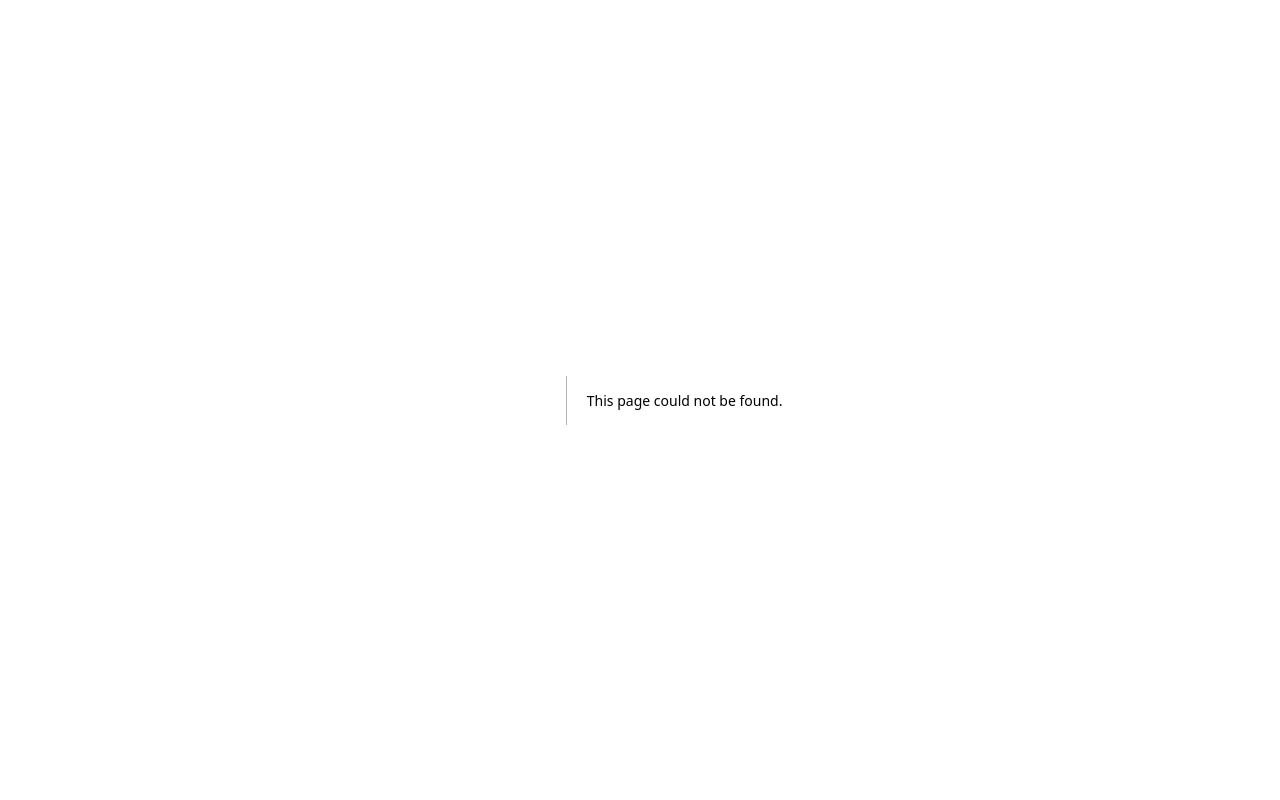
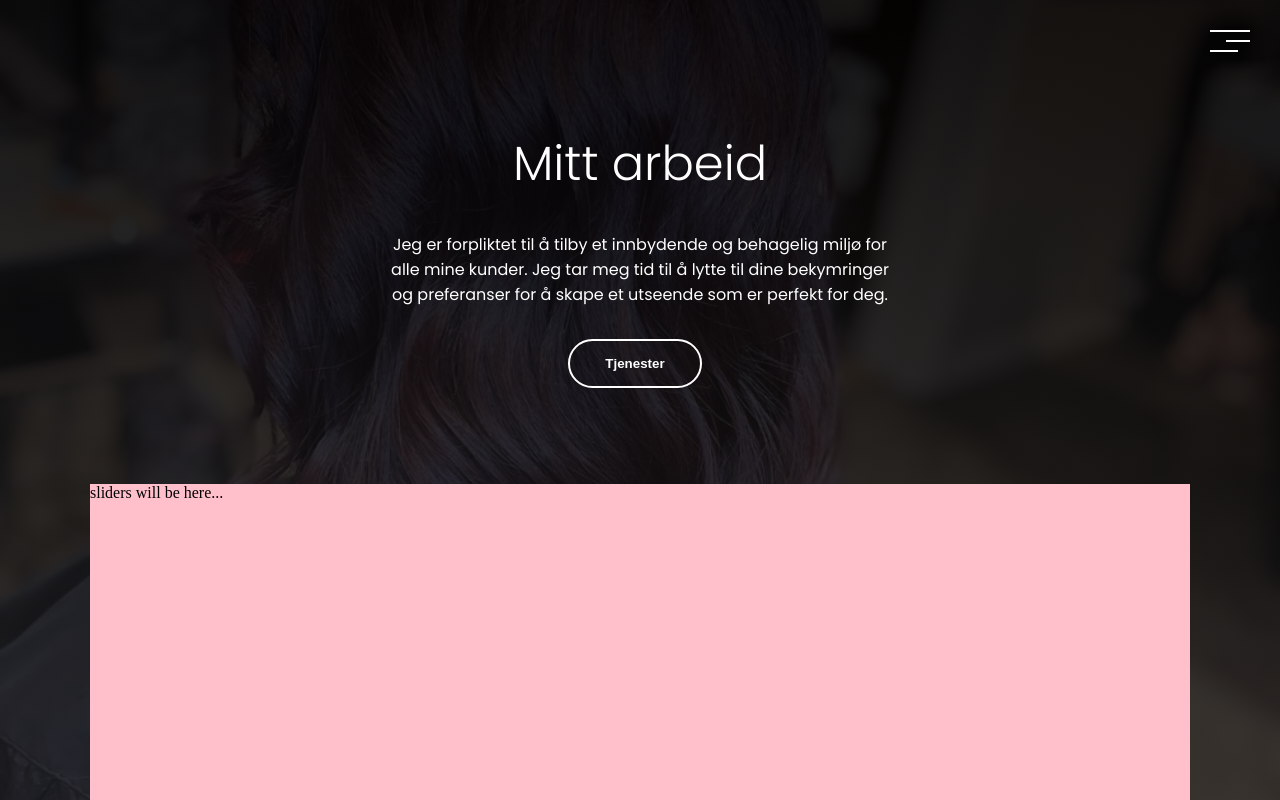
Before and after one commit to sergeiThe/zhanna-dart-site, a Next.js app: page /arbeid in a window 1280 px wide. Before the commit this address had no page. Built offline with nearby package versions, Linux system fonts and the light colour scheme.

Commit message:
work page start

```diff
--- a/components/Menu.jsx
+++ b/components/Menu.jsx
@@ -26,14 +26,17 @@ function Menu() {
                         <Link href="/om-meg" onClick={toggleHandler}>
                             <li className="nav-item">Om meg</li>
                         </Link>
-                        <Link href="/om-meg" onClick={toggleHandler}>
+                        <Link href="/arbeid" onClick={toggleHandler}>
                             <li className="nav-item">Mitt arbeid</li>
                         </Link>
-                        <Link href="/om-meg" onClick={toggleHandler}>
+                        <Link href="/tjenester" onClick={toggleHandler}>
                             <li className="nav-item">Tjenester</li>
                         </Link>
-                        <Link href="/om-meg" onClick={toggleHandler}>
+                        <Link href="/kontakt" onClick={toggleHandler}>
                             <li className="nav-item">Kontakt</li>
+                        </Link>
+                        <Link href="https://zhannadart.onlinebooq.net/" onClick={toggleHandler}>
+                            <li className="nav-item">Bestill</li>
                         </Link>
                     </ul>
                 </nav>
--- a/data/text.js
+++ b/data/text.js
@@ -11,7 +11,7 @@ const TEXT = {
     },
     work: {
         title: "Mitt arbeid",
-        paragraph: "Lorem Ipsum is simply dummy text of the printing and typesetting industry. Lorem Ipsum has been the industry's standard dummy text ever since the 1500s, when an unknown printer took a galley of type and scrambled it"
+        paragraph: "Jeg er forpliktet til å tilby et innbydende og behagelig miljø for alle mine kunder. Jeg tar meg tid til å lytte til dine bekymringer og preferanser for å skape et utseende som er perfekt for deg."
     },
     services: {
         title: "Tjenester",
--- /dev/null
+++ b/pages/arbeid.js
@@ -0,0 +1,56 @@
+import TEXT from '../data/text'
+import { useRouter } from 'next/router'
+import { Button, PageTitle, Paragraph } from '../components/Components'
+import { motion as m } from 'framer-motion'
+import Section from '../components/Section'
+import { paragraphVariants, btnVariants } from '../animations/aboutPage'
+
+
+
+const Work = () => {
+    const title = TEXT.work.title
+    const paragraph = TEXT.work.paragraph
+
+    const router = useRouter()
+
+    const goFurtherHandler = () => {
+        router.push("/tjenester")
+    }
+
+    return (
+
+        <Section className={'work-section'}>
+
+            <div className='work-wrapper'>
+
+                <div className='work-text-wrapper'>
+                    <div className="work-title">
+                        <PageTitle value={title} />
+                    </div>
+                    <m.div className="work-paragraph"
+                        variants={paragraphVariants}
+                        initial="initialState"
+                        animate="animateState"
+                        transition={{ duration: 2, delay: 0.5, ease: "easeOut" }}
+                    >
+                        <Paragraph value={paragraph} />
+
+                    </m.div>
+                    <m.div className="work-button"
+                        variants={btnVariants}
+                        initial="initialState"
+                        animate="animateState">
+                        <Button value="Tjenester" onClick={goFurtherHandler} />
+                    </m.div>
+
+                </div>
+                <div className='work-images-container'>
+                    sliders will be here...
+                </div>
+
+            </div>
+        </Section>
+    )
+}
+
+export default Work
--- a/styles/index.scss
+++ b/styles/index.scss
@@ -13,3 +13,4 @@
 @import "./page-about.scss";
 @import "./hamburger.scss";
 @import "./menu.scss";
+@import "./page-work.scss";
--- /dev/null
+++ b/styles/page-work.scss
@@ -0,0 +1,63 @@
+
+.work-section {
+    background: linear-gradient(rgba(0, 0, 0, 0.911), rgba(26, 26, 26, 0.837)), url('../public/aboutbg_compressed.jpg');
+    background-size: cover;
+    background-position: center center;
+
+    padding: 10rem 10rem;
+
+    overflow-y: scroll;
+
+    display: flex;
+    flex-direction: row;
+    align-items: flex-start;
+    justify-content: center;
+
+    @include respond(laptop) {
+        padding: 8rem 5rem;
+    }
+
+    @include respond(phone) {
+        padding: 8rem 2rem;
+    }
+}
+
+
+.work-title {
+    text-align: center;
+
+    padding-bottom: 1rem;
+}
+
+.work-paragraph {
+    text-align: center;
+    max-width: 500px;
+    padding: 1rem 0;
+}
+
+.work-button {
+    text-align: center;
+    margin-left: -10px;
+    padding: 1rem 0;
+}
+
+.work-wrapper {
+
+    display: flex;
+    width: 100%;
+    max-width: 1100px;
+    gap: 5rem;
+    align-items: center;
+    justify-content: center;
+
+
+    flex-direction: column;
+
+}
+
+
+.work-images-container {
+    background-color: pink;
+    height: 400px;
+    width: 100%;
+}
```
